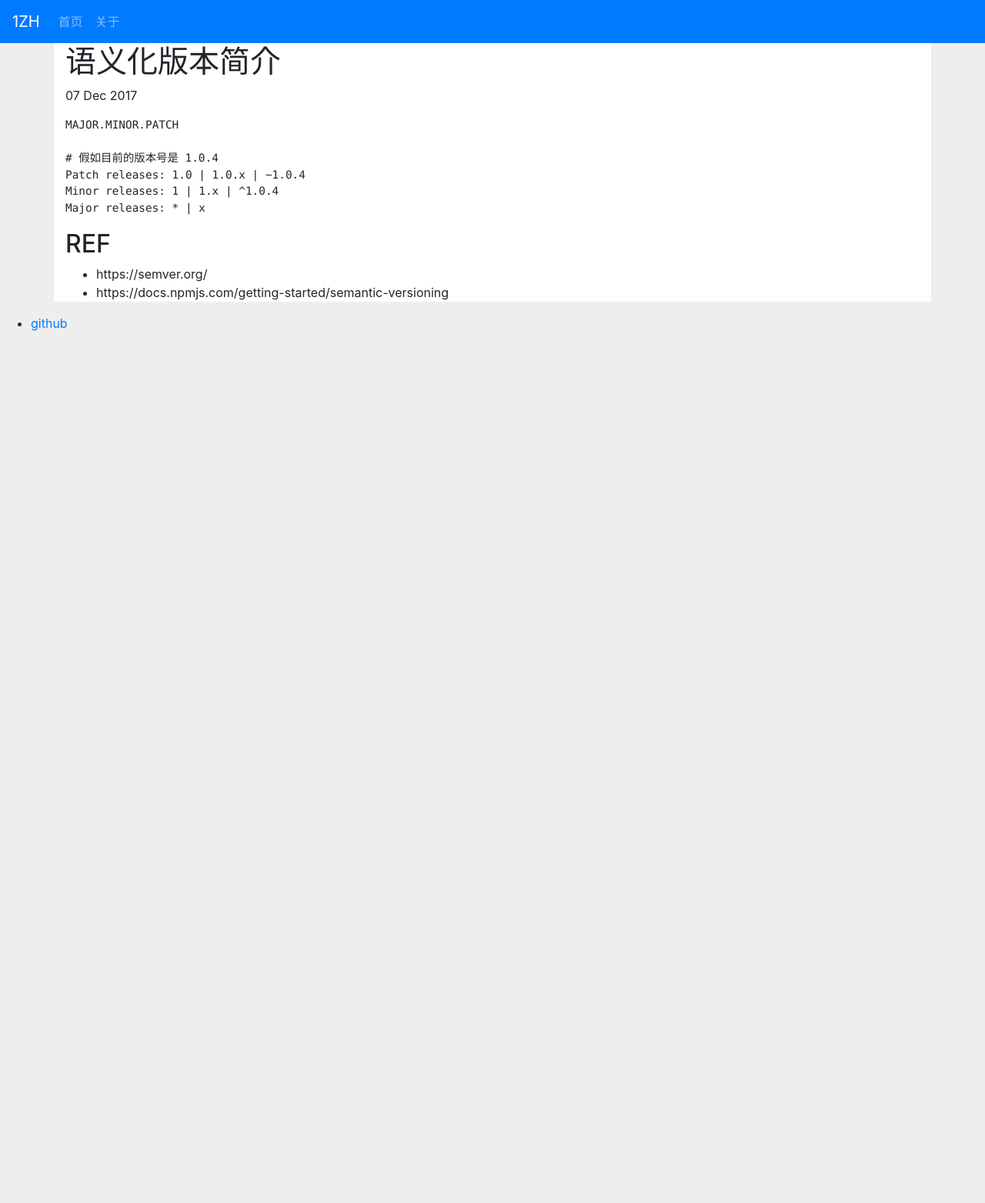
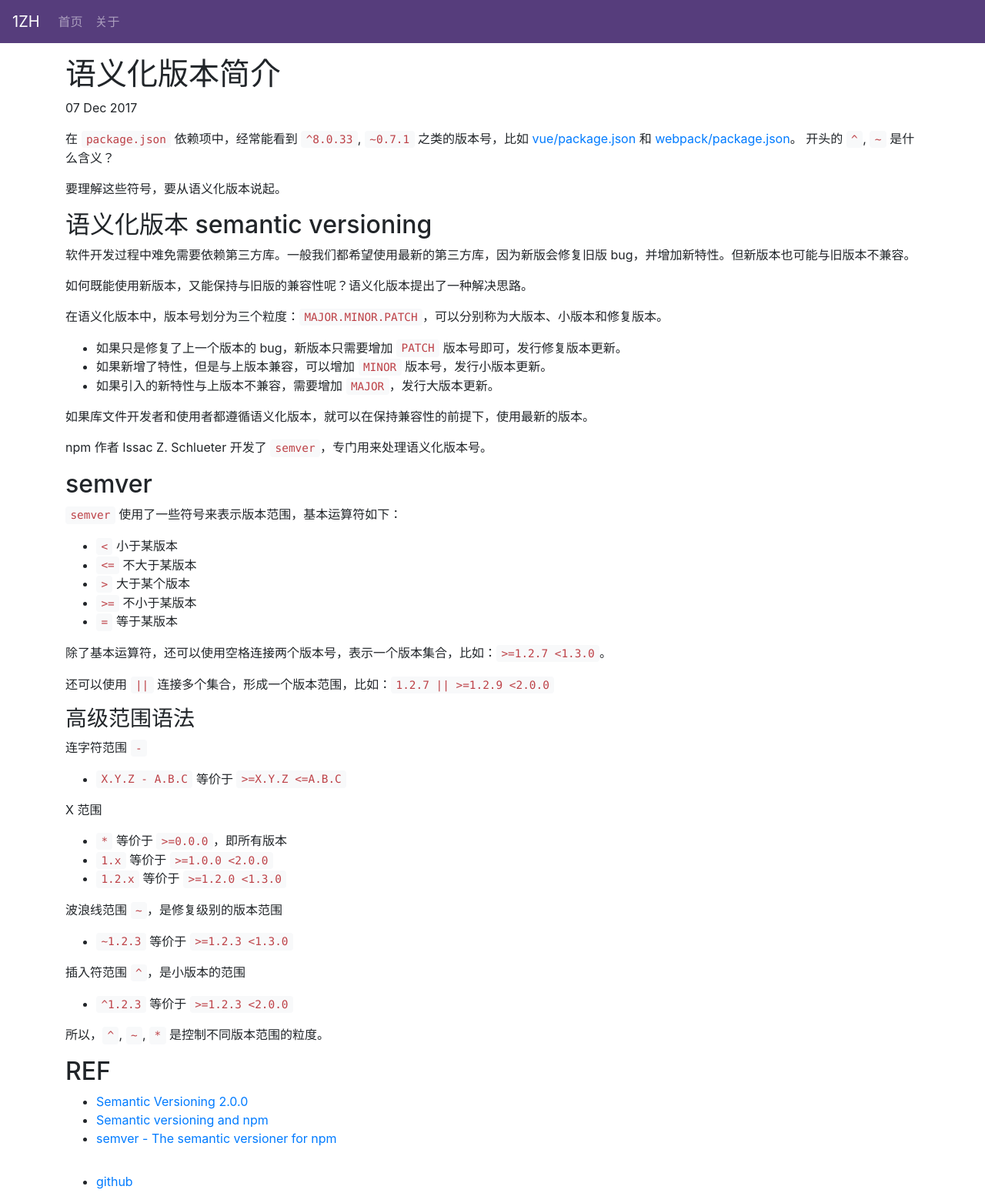
Before and after one commit to liuzhuan/liuzhuan.github.io, a Jekyll site: the page built from _posts/2017-12-07-about-semver.md, in a window 1280 px wide. Shown: the whole page at 77% size. Built offline with Jekyll 4.4.1, drawn with Linux system fonts in a browser that asks for light colours; nearby versions of some CDN libraries; before the commit the page ends 900 px from its top, so only the background shows below that.

Commit message:
updating semver blog

````diff
--- a/_config.yml
+++ b/_config.yml
@@ -8,3 +8,6 @@ url: "http://www.1zh.tech"
 github_username: liuzhuan
 
 markdown: kramdown
+highlighter: rouge
+
+permalink: pretty
--- a/_includes/footer.html
+++ b/_includes/footer.html
@@ -1,4 +1,4 @@
-<footer>
+<footer class="container">
     <ul>
         <li><a href="https://github.com/liuzhuan">github</a></li>
     </ul>
--- a/_includes/header.html
+++ b/_includes/header.html
@@ -1,4 +1,4 @@
-<nav class="navbar navbar-expand-lg navbar-dark bg-primary">
+<nav class="navbar navbar-expand-lg navbar-dark bg-purple">
     <a class="navbar-brand" href="/">1ZH</a>
     <button class="navbar-toggler" type="button" data-toggle="collapse" data-target="#navbarNav" aria-expanded="false" aria-label="Toggle navigation">
         <span class="navbar-toggler-icon"></span>
--- a/_layouts/default.html
+++ b/_layouts/default.html
@@ -4,7 +4,7 @@
 <body>
     {% include header.html %}
 
-    <div class="container">
+    <div class="container py-sm-3">
         {{ content }}
     </div>
 
--- a/_posts/2017-12-07-about-semver.md
+++ b/_posts/2017-12-07-about-semver.md
@@ -4,16 +4,67 @@ title: 语义化版本简介
 date: 2017-12-07
 ---
 
-```
-MAJOR.MINOR.PATCH
+在 `package.json` 依赖项中，经常能看到 `^8.0.33`, `~0.7.1` 之类的版本号，比如 [vue/package.json][vue-package-json] 和 [webpack/package.json][webpack-package-json]。 开头的 `^`, `~` 是什么含义？
 
-# 假如目前的版本号是 1.0.4
-Patch releases: 1.0 | 1.0.x | ~1.0.4
-Minor releases: 1 | 1.x | ^1.0.4
-Major releases: * | x
-```
+要理解这些符号，要从语义化版本说起。
+
+## 语义化版本 semantic versioning
+
+软件开发过程中难免需要依赖第三方库。一般我们都希望使用最新的第三方库，因为新版会修复旧版 bug，并增加新特性。但新版本也可能与旧版本不兼容。
+
+如何既能使用新版本，又能保持与旧版的兼容性呢？语义化版本提出了一种解决思路。
+
+在语义化版本中，版本号划分为三个粒度：`MAJOR.MINOR.PATCH`，可以分别称为大版本、小版本和修复版本。
+
+- 如果只是修复了上一个版本的 bug，新版本只需要增加 `PATCH` 版本号即可，发行修复版本更新。
+- 如果新增了特性，但是与上版本兼容，可以增加 `MINOR` 版本号，发行小版本更新。
+- 如果引入的新特性与上版本不兼容，需要增加 `MAJOR`，发行大版本更新。
+
+如果库文件开发者和使用者都遵循语义化版本，就可以在保持兼容性的前提下，使用最新的版本。
+
+npm 作者 Issac Z. Schlueter 开发了 `semver`，专门用来处理语义化版本号。
+
+## semver
+
+`semver` 使用了一些符号来表示版本范围，基本运算符如下：
+
+- `<` 小于某版本
+- `<=` 不大于某版本
+- `>` 大于某个版本
+- `>=` 不小于某版本
+- `=` 等于某版本
+
+除了基本运算符，还可以使用空格连接两个版本号，表示一个版本集合，比如：`>=1.2.7 <1.3.0`。
+
+还可以使用 `||` 连接多个集合，形成一个版本范围，比如：`1.2.7 || >=1.2.9 <2.0.0`
+
+### 高级范围语法
+
+连字符范围 `-`
+
+- `X.Y.Z - A.B.C` 等价于 `>=X.Y.Z <=A.B.C`
+
+X 范围
+
+- `*` 等价于 `>=0.0.0`，即所有版本
+- `1.x` 等价于 `>=1.0.0 <2.0.0`
+- `1.2.x` 等价于 `>=1.2.0 <1.3.0`
+
+波浪线范围 `~`，是修复级别的版本范围
+
+- `~1.2.3` 等价于 `>=1.2.3 <1.3.0`
+
+插入符范围 `^`，是小版本的范围
+
+- `^1.2.3` 等价于 `>=1.2.3 <2.0.0`
+
+所以，`^`, `~`, `*` 是控制不同版本范围的粒度。
+
+[vue-package-json]: https://github.com/vuejs/vue/blob/dev/package.json#L60
+[webpack-package-json]: https://github.com/webpack/webpack/blob/master/package.json#L36
 
 ## REF
 
-- https://semver.org/
-- https://docs.npmjs.com/getting-started/semantic-versioning
+- [Semantic Versioning 2.0.0](https://semver.org/)
+- [Semantic versioning and npm](https://docs.npmjs.com/getting-started/semantic-versioning)
+- [semver - The semantic versioner for npm](https://docs.npmjs.com/misc/semver)
--- a/_sass/site.scss
+++ b/_sass/site.scss
@@ -1,7 +1,11 @@
 body {
-    background: #EEE;
+    background: white;
 }
 
 .container {
     background: white;
 }
+
+.bg-purple {
+    background: #563d7c;
+}
````
